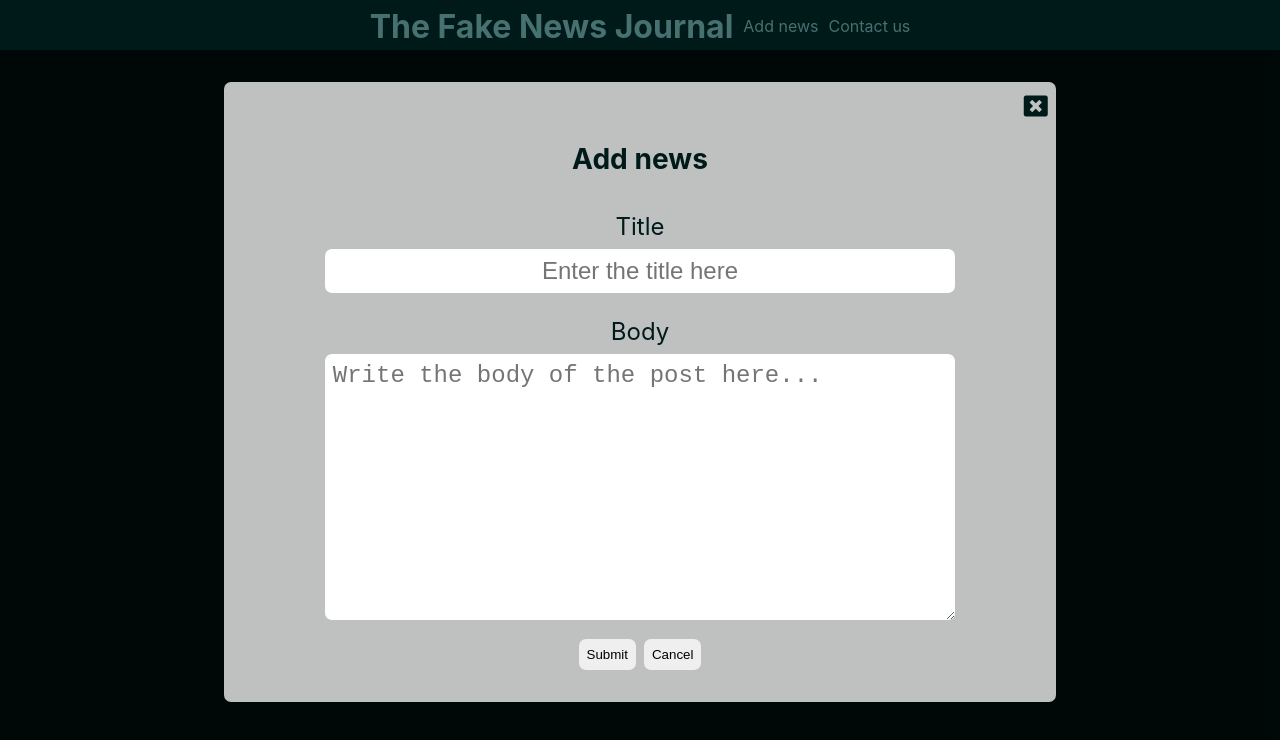
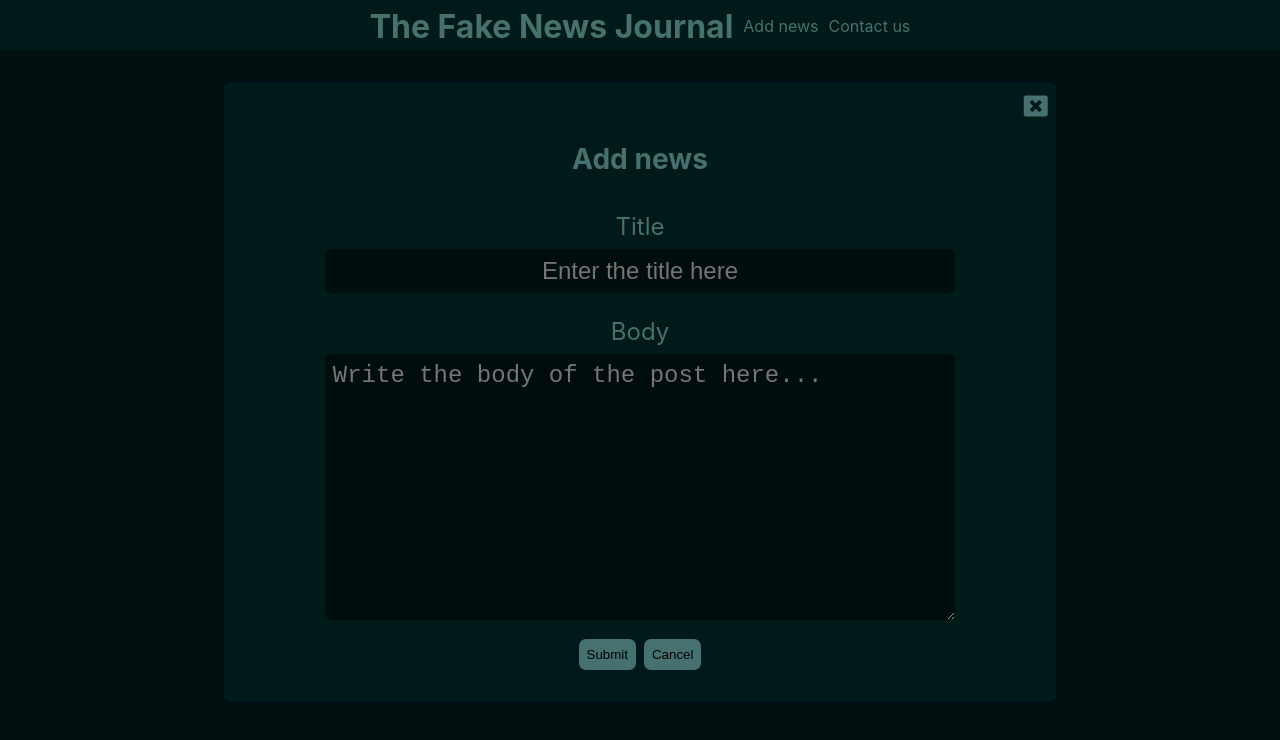
Before and after one commit to Cancain/react-php-test, a React (Create React App) app: page / in a window 1280 px wide. Both pictures are taken after a click on the element "Add news". Shown: the top 740 px of the page. Built offline with nearby package versions, Linux system fonts and the light colour scheme; no server answers.

Commit message:
fixed some minor colors

```diff
--- a/src/Components/News/AddNews/AddNews.module.css
+++ b/src/Components/News/AddNews/AddNews.module.css
@@ -13,14 +13,18 @@
     border: 0;
     padding: 0.5rem;
     font-size: 1.5rem;
+    color: #477070;
 }
 
 .AddNews div textarea {
     height: 250px;
+    background: rgba(0, 0, 0, 0.5)
 }
 
 .AddNews div input {
     text-align: center;
+    background: rgba(0, 0, 0, 0.5)
+
 }
 
 .btn {
@@ -28,4 +32,5 @@
     border: 0;
     padding: 0.5rem;
     cursor: pointer;
+    background: #477070;
 }
--- a/src/Containters/Modal/Modal.module.css
+++ b/src/Containters/Modal/Modal.module.css
@@ -7,8 +7,8 @@
     width: 60%;
     height: fit-content;
     position: fixed;
-    background: rgba(255, 255, 255, 0.75);
-    color: #001a1a;
+    background: #001a1a;
+    color: #477070;
     z-index: 3;
     left: -5%;
     font-size: 1.5rem;
@@ -22,7 +22,7 @@
 
 .Modal i{
     position: absolute;
-    color: #001a1a;
+    color: #477070;
     top: 2%;
     right: 1%;
     cursor: pointer;
--- a/src/hoc/Backdrop/Backdrop.module.css
+++ b/src/hoc/Backdrop/Backdrop.module.css
@@ -1,7 +1,15 @@
+@keyframes fadeIn{
+    to{opacity: 1;}
+}
+
 .Backdrop {
     width: 100vw;
     height: 100vw;
-    background: rgba(0, 0, 0, 0.9);
+    background: rgba(0, 0, 0, 0.8);
     z-index: 2;
     position: fixed;
+    animation-name: fadeIn;
+    animation-duration: 0.2s;
+    animation-fill-mode: forwards;
+    opacity: 0;
 }
```
